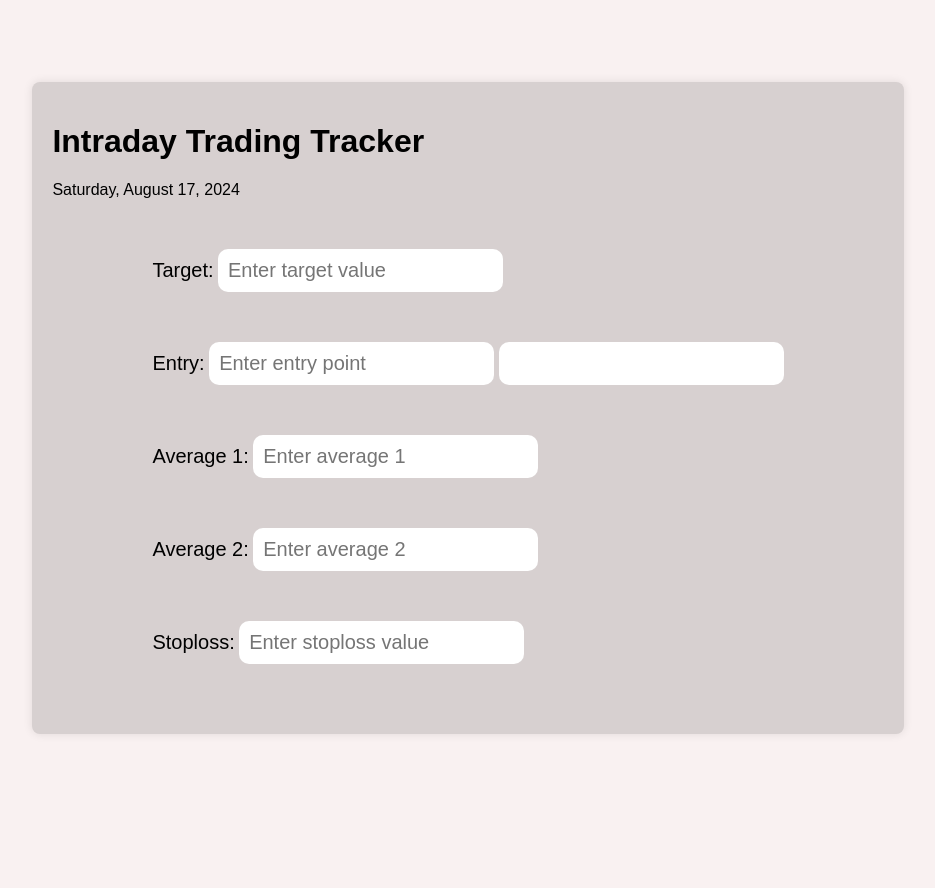
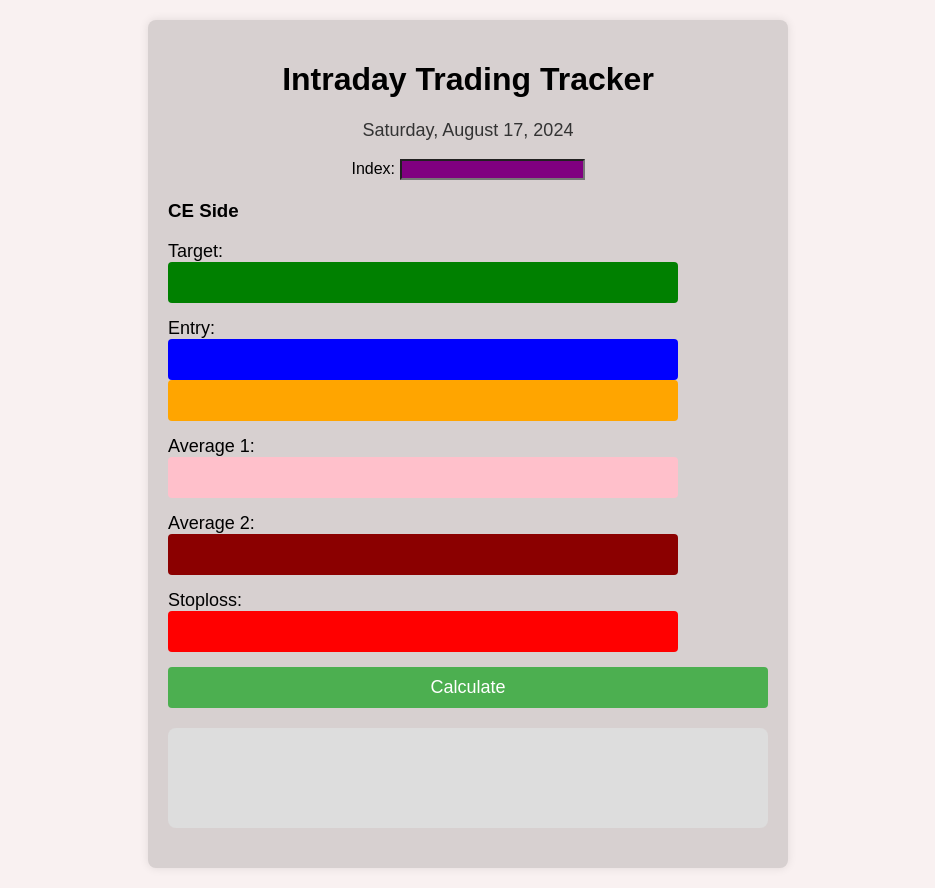
Before and after one commit to rk-3131/Trading_Page, a plain HTML site: page index.html in a window 1280 px wide. Shown: the whole page, without its empty margins (172-1107 px from the left). Before the commit the page ends 816 px from the top, so only its background shows below. Drawn offline with Linux system fonts and the light colour scheme.

Commit message:
colored the boxed and added few elements

```diff
--- a/index.html
+++ b/index.html
@@ -11,41 +11,44 @@
         <header>
             <h1>Intraday Trading Tracker</h1>
             <p id="currentDate"></p> <!-- Date will be displayed here -->
+            <label for="index">Index:</label>
+            <input type="text" id="index">
         </header>
+        <h3>CE Side</h3>
         <div class="input-section">
-            <div>
+            <div class="input-group">
                 <label for="target">Target:</label>
-            <input type="number" id="target" placeholder="Enter target value">
+                <input type="number" id="target">
             </div>
 
-            <div>
+            <div class="input-group">
                 <label for="entry">Entry:</label>
-            <input type="number" id="entryPoint" placeholder="Enter entry point">
-            <input type="text" id="entryEditable" placeholder="">
+                <input type="number" id="entryPoint">
+                <input type="text" id="entryEditable">
             </div>
 
-            <div>
+            <div class="input-group">
                 <label for="average1">Average 1:</label>
-            <input type="number" id="average1" placeholder="Enter average 1">
+                <input type="number" id="average1">
             </div>
 
-            <div>
+            <div class="input-group">
                 <label for="average2">Average 2:</label>
-            <input type="number" id="average2" placeholder="Enter average 2">
+                <input type="number" id="average2">
             </div>
 
-            <div>
+            <div class="input-group">
                 <label for="stoploss">Stoploss:</label>
-            <input type="number" id="stoploss" placeholder="Enter stoploss value">
+                <input type="number" id="stoploss">
             </div>
 
-            <!-- <button onclick="calculateProfitLoss()">Calculate</button> -->
+            <button onclick="calculateProfitLoss()">Calculate</button>
         </div>
 
-        <!-- <div class="output-section">
+        <div class="output-section">
             <div id="barGraph"></div>
             <div id="profitLoss"></div>
-        </div> -->
+        </div>
     </div>
     <script src="script.js"></script>
 </body>
--- a/style.css
+++ b/style.css
@@ -3,23 +3,54 @@ body {
     display: flex;
     justify-content: center;
     align-items: center;
-    height: 100vh;
+    min-height: 100vh;
     background-color: #f9f1f1;
+    margin: 0;
+    padding: 20px;
+    box-sizing: border-box;
 }
 
 .container {
+    width: 100%;
+    max-width: 600px;
     background-color: rgb(215, 208, 208);
     padding: 20px;
     border-radius: 8px;
     box-shadow: 0 0 10px rgba(0, 0, 0, 0.1);
 }
 
-.container div {
-    margin: 50px;
+header {
+    text-align: center;
+    margin-bottom: 20px;
+}
+
+#currentDate {
+    margin-top: 10px;
+    font-size: 18px;
+    color: #333;
 }
 
 .input-section {
     margin-bottom: 20px;
+}
+
+.input-group {
+    margin-bottom: 15px;
+}
+
+.input-group label {
+    font-size: 18px;
+    margin-right: 10px;
+    display: inline-block;
+    min-width: 100px;
+}
+
+.input-group input {
+    padding: 10px;
+    font-size: 18px;
+    border: none;
+    border-radius: 4px;
+    width: calc(100% - 110px);
 }
 
 #barGraph {
@@ -28,11 +59,15 @@ body {
     background-color: #ddd;
     position: relative;
     margin-bottom: 20px;
+    border-radius: 8px;
+    overflow: hidden;
 }
 
 #profitLoss {
     font-size: 20px;
     font-weight: bold;
+    text-align: center;
+    margin-top: 10px;
 }
 
 #profitLoss.profit {
@@ -43,13 +78,55 @@ body {
     color: red;
 }
 
-input {
-    padding: 10px;
-    font-size: 20px;
-    border: none;
-    border-radius: 10px;
+/* Input Background Colors */
+/* Text Colors for Input Fields */
+#index {
+    background-color: purple;
+    color: #ffffff; /* White text */
 }
 
-label {
-    font-size: 20px;
+#target {
+    background-color: green;
+    color: #FFFFFF; /* White text */
 }
+
+#entryPoint {
+    background-color: blue;
+    color: #FFFFFF; /* White text */
+}
+
+#entryEditable {
+    background-color: orange;
+    color: #000000; /* Black text */
+}
+
+#average1 {
+    background-color: pink;
+    color: #000000; /* Black text */
+}
+
+#average2 {
+    background-color: darkred;
+    color: #FFFFFF; /* White text */
+}
+
+#stoploss {
+    background-color: red;
+    color: #FFFFFF; /* White text */
+}
+
+button {
+    display: block;
+    width: 100%;
+    padding: 10px;
+    font-size: 18px;
+    background-color: #4CAF50;
+    color: white;
+    border: none;
+    border-radius: 4px;
+    cursor: pointer;
+}
+
+button:hover {
+    background-color: #45a049;
+}
```
